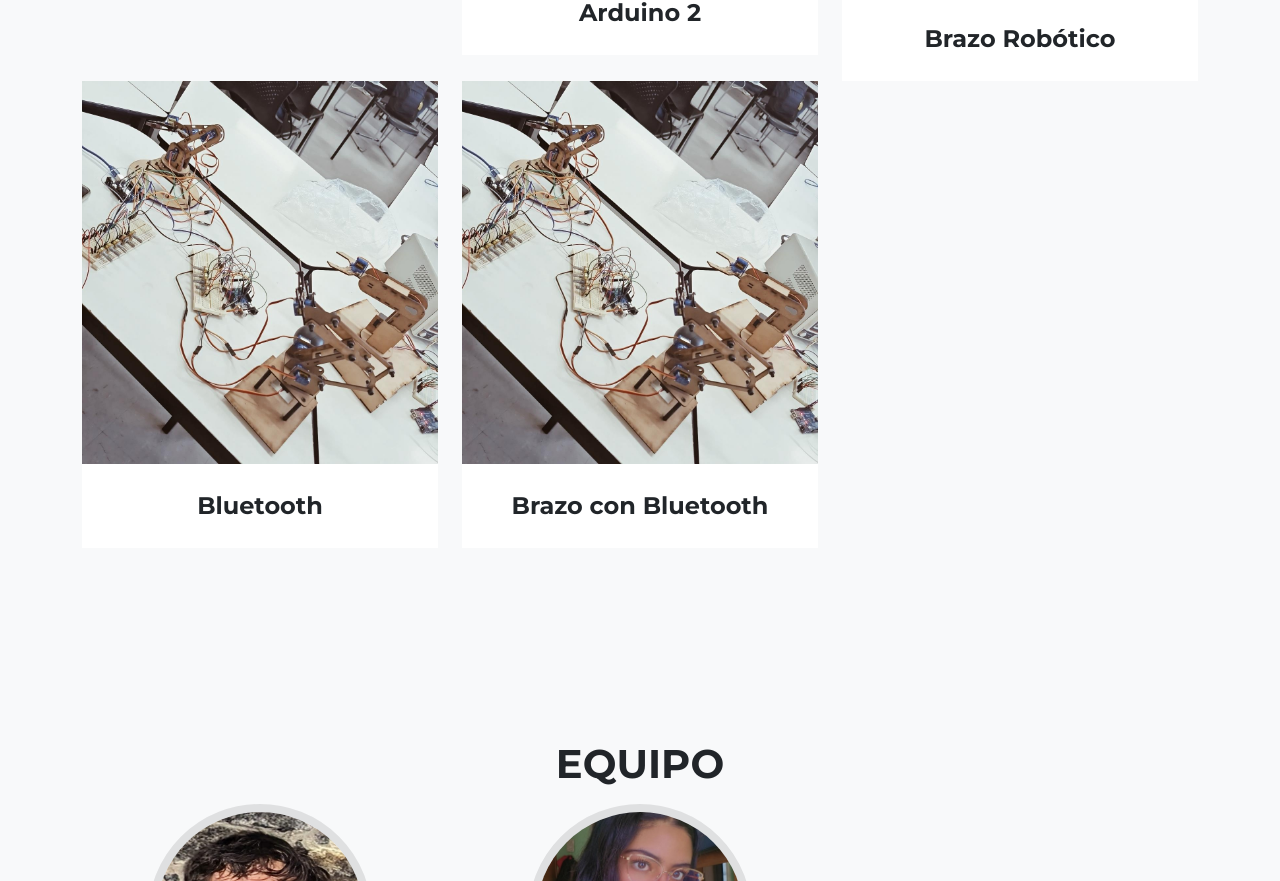
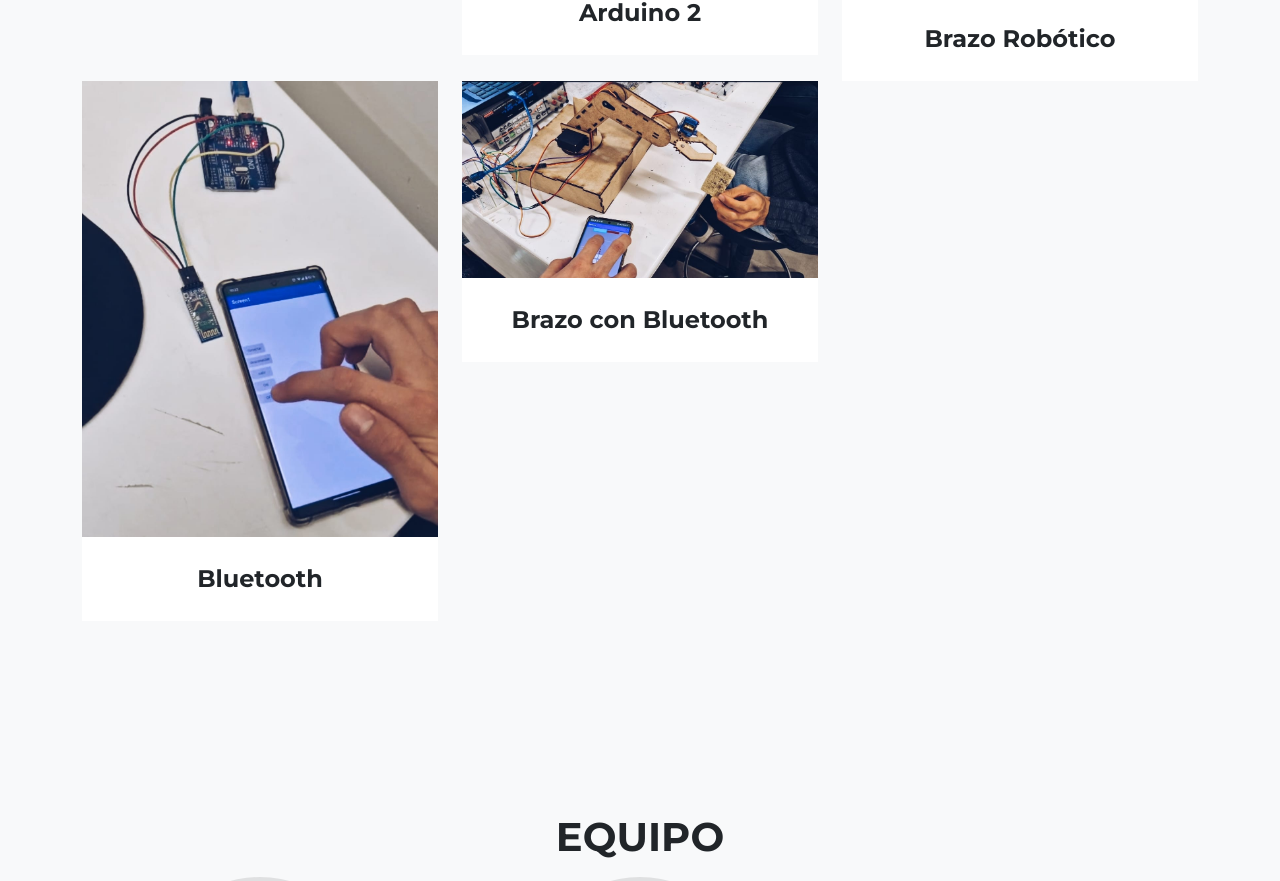
Before and after one commit to and070406/paginaw, a plain HTML site: page index.html in a window 1280 px wide. Shown: the part 2064-2945 px from the top of the page. Drawn offline with nearby package versions, Linux system fonts and the light colour scheme.

Commit message:
imagenes

```diff
--- a/index.html
+++ b/index.html
@@ -154,7 +154,7 @@
                         <div class="portfolio-hover">
                             <div class="portfolio-hover-content"><i class="fas fa-plus fa-3x"></i></div>
                         </div>
-                        <img class="img-fluid" src="assets/img/portfolio/brazo.jpg" alt="..." />
+                        <img class="img-fluid" src="assets/img/portfolio/bluetooth.jpeg" alt="..." />
                     </a>
                     <div class="portfolio-caption">
                         <div class="portfolio-caption-heading">Bluetooth</div>
@@ -169,7 +169,7 @@
                         <div class="portfolio-hover">
                             <div class="portfolio-hover-content"><i class="fas fa-plus fa-3x"></i></div>
                         </div>
-                        <img class="img-fluid" src="assets/img/portfolio/brazo.jpg" alt="..." />
+                        <img class="img-fluid" src="assets/img/portfolio/brazo_bluetooth.jpeg" alt="..." />
                     </a>
                     <div class="portfolio-caption">
                         <div class="portfolio-caption-heading">Brazo con Bluetooth</div>
```
